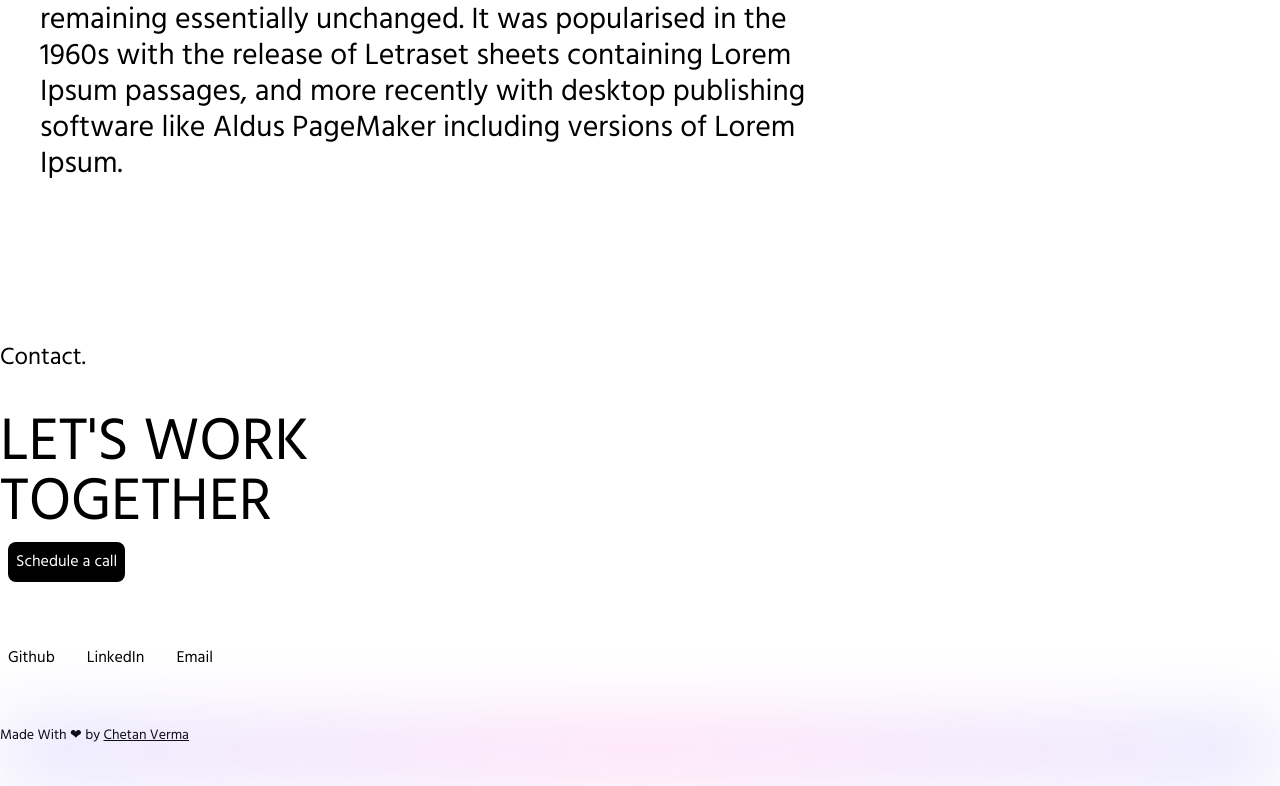
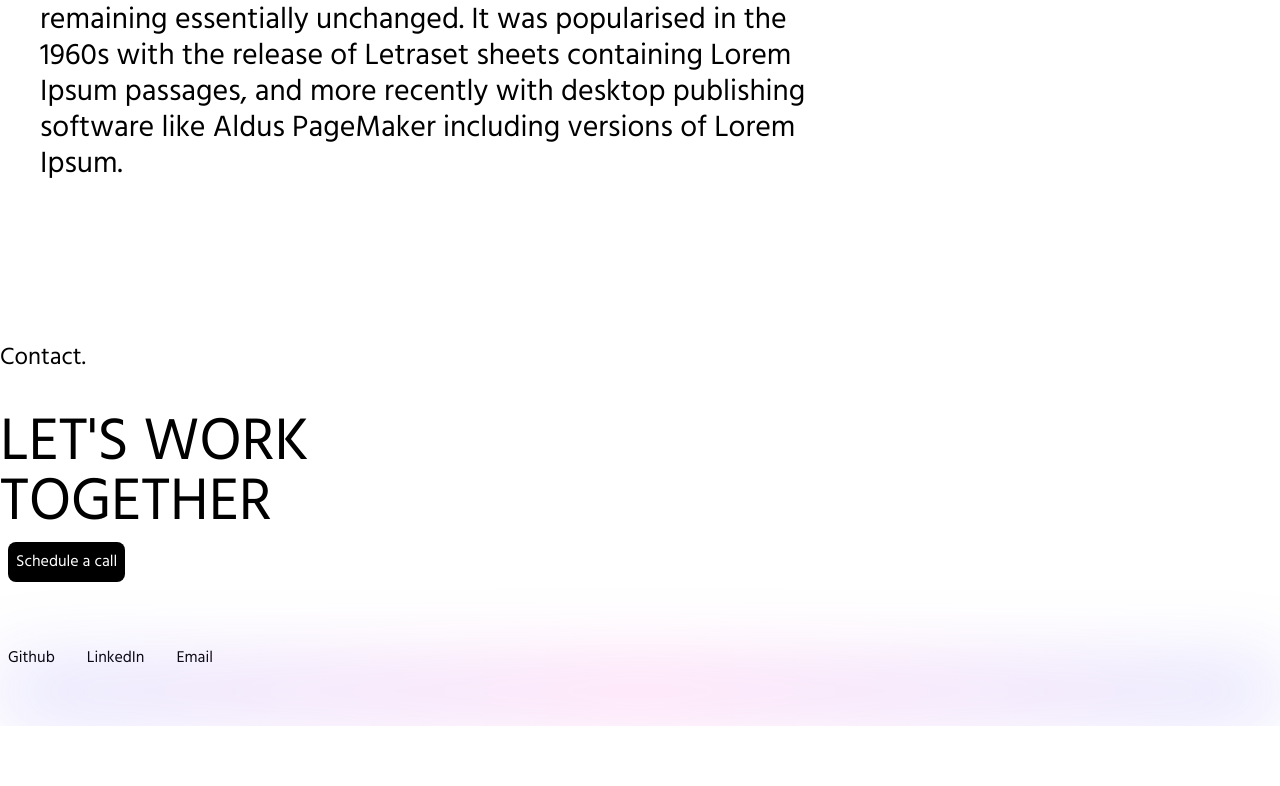
Before and after one commit to MMazenA/portfolio, a Next.js app: page / in a window 1280 px wide. Shown: the part 2986-3772 px from the top of the page. After the commit the page ends 3712 px from the top, so only its background shows below. Built offline with nearby package versions, Linux system fonts and the light colour scheme.

Commit message:
Update index.js

```diff
--- a/components/Footer/index.js
+++ b/components/Footer/index.js
@@ -24,10 +24,6 @@ const Footer = ({}) => {
         </div>
       </div>
       <h1 className="text-sm text-bold mt-2 laptop:mt-10 p-2 laptop:p-0">
-        Made With ❤ by{" "}
-        <Link href="http://www.chetanverma.com">
-          <a className="underline underline-offset-1">Chetan Verma</a>
-        </Link>
       </h1>
     </>
   );
```
